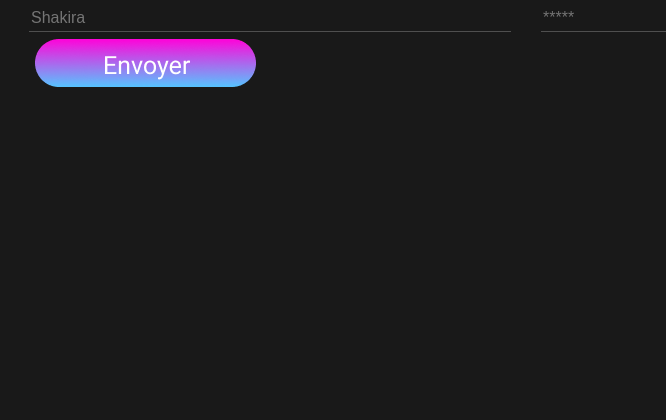
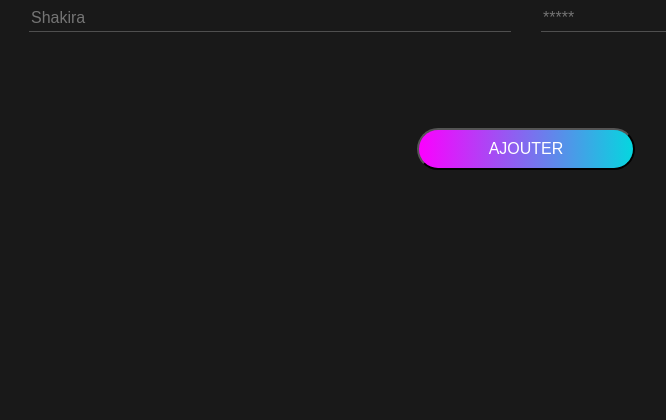
Before and after one commit to guillaumebdx/bordeaux-202009-php-playlist, a PHP site: template src/View/User/connect.html.twig in a window 1280 px wide. Shown: the part 318-738 px from the top of the page, without its empty margins (114-780 px from the left). Run offline with PHP 8.4, Linux system fonts and the light colour scheme; the template is opened without the code that fills it, so the values that code supplies are empty; some libraries are stand-ins or nearby versions.

Commit message:
Fix CSS button

```diff
--- a/src/View/User/connect.html.twig
+++ b/src/View/User/connect.html.twig
@@ -17,9 +17,9 @@
                     <input class="w-100" type="password" value="{{ user.password }}" name="password" id="password" placeholder="*****" required>
                 </div>
             </div>
-            <button class="btn-form" type="submit" style="border: 0; background: transparent">
-                <img src="/assets/images/Bouton-Envoyer.PNG" alt="submit" />
-            </button>
+        </div>
+        <button class="btn-grad mx-auto" type="submit">Ajouter</button>
+        </div>
         </div>
     </form>
 {% endblock %}
--- a/src/View/User/register.html.twig
+++ b/src/View/User/register.html.twig
@@ -20,9 +20,9 @@
                     <input class="w-100" type="email" value="{{ user.email }}" name="email" id="email" placeholder="Shakira@yahoo.com" required>
                 </div>
             </div>
-            <button class="btn-form" type="submit" style="border: 0; background: transparent">
-                <img src="/assets/images/Bouton-Envoyer.PNG" alt="submit" />
-            </button>
+        </div>
+        <button class="btn-grad mx-auto" type="submit">Ajouter</button>
+        </div>
         </div>
     </form>
 {% endblock %}
```
